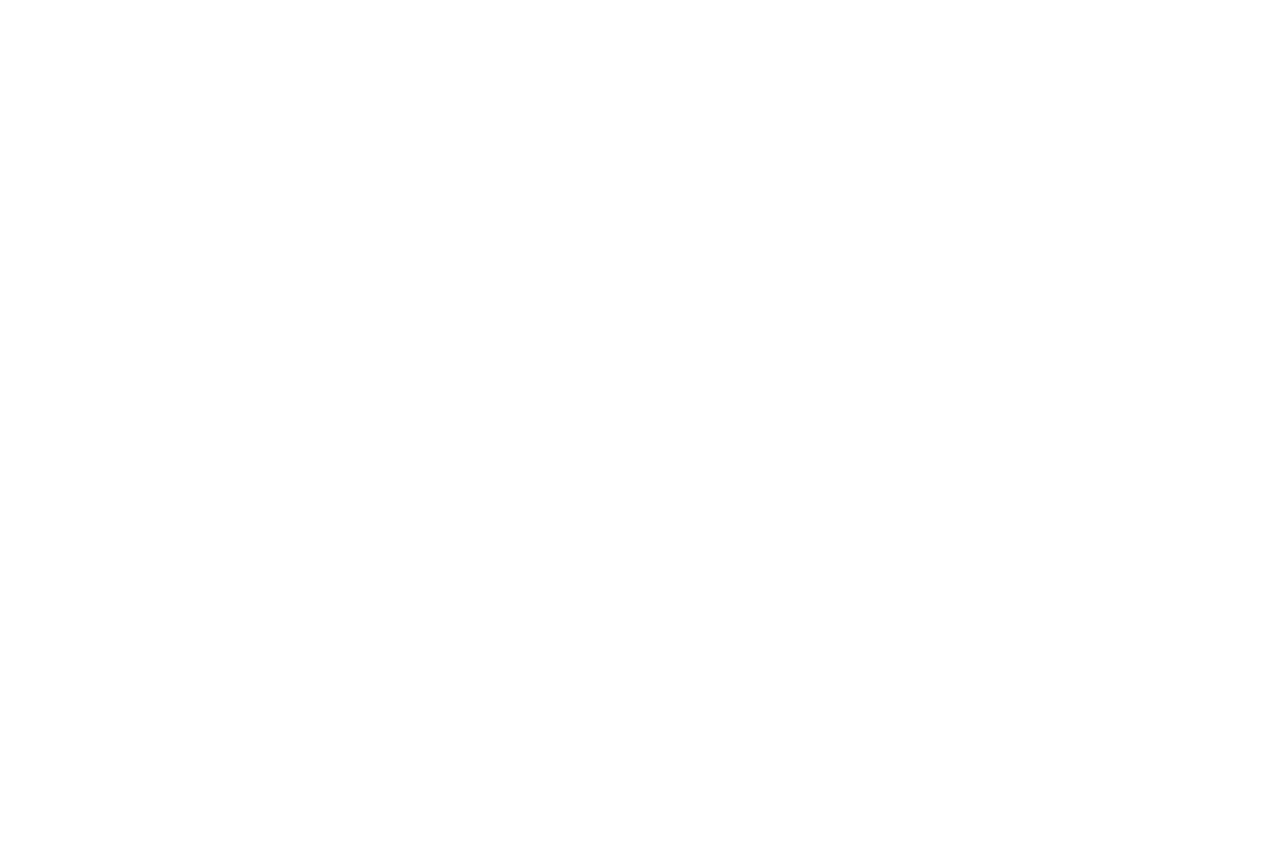
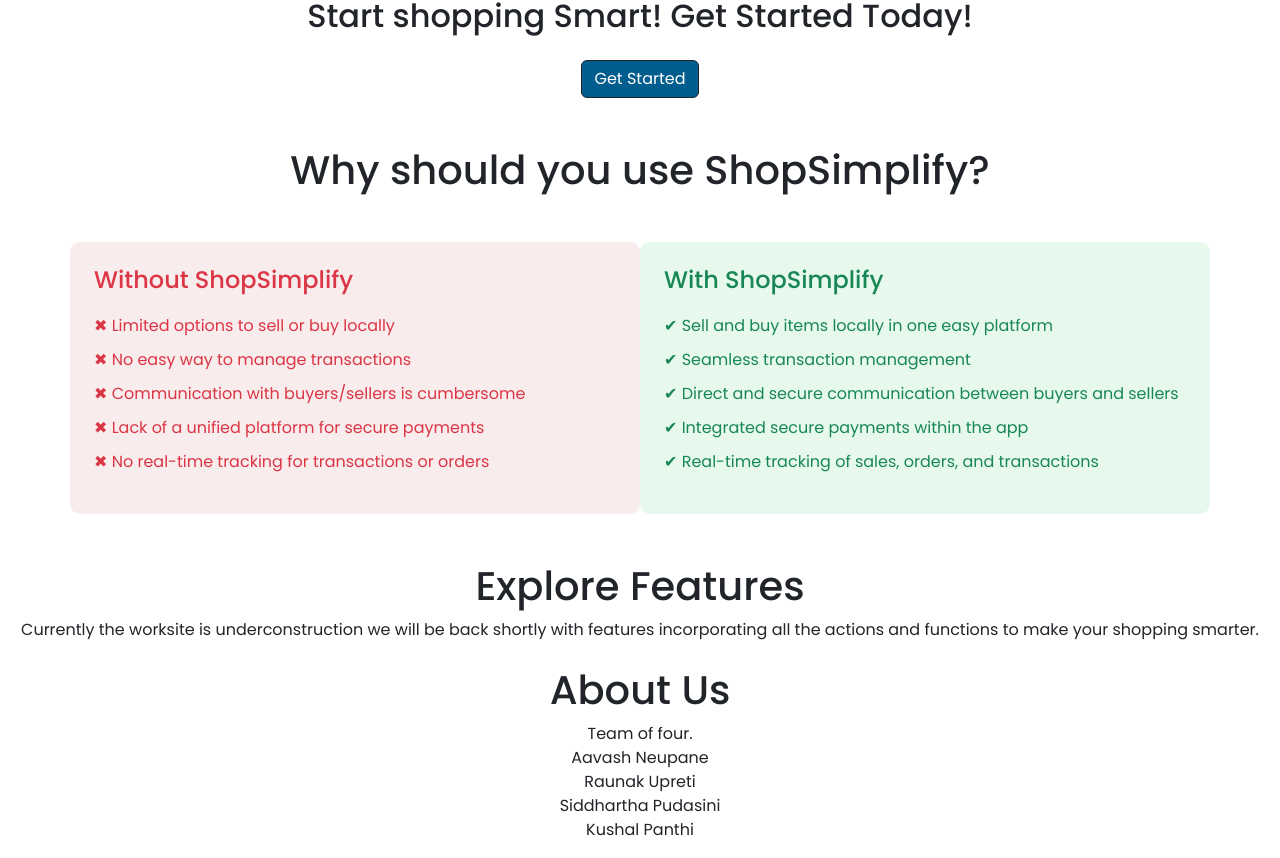
Before and after one commit to TheCodingWizard27/Capstone, a React (Create React App) app in the folder frontend/: page / in a window 1280 px wide. Shown: the part 710-1568 px from the top of the page. Before the commit the page ends 800 px from the top, so only its background shows below. Built offline with nearby package versions, Linux system fonts and the light colour scheme.

Commit message:
Why ShopSimplify? section added

```diff
--- a/frontend/package.json
+++ b/frontend/package.json
@@ -4,6 +4,8 @@
   "private": true,
   "dependencies": {
     "@fortawesome/fontawesome-free": "^6.6.0",
+    "@fortawesome/free-solid-svg-icons": "^6.6.0",
+    "@fortawesome/react-fontawesome": "^0.2.2",
     "@testing-library/jest-dom": "^5.17.0",
     "@testing-library/react": "^13.4.0",
     "@testing-library/user-event": "^13.5.0",
--- a/frontend/src/App.js
+++ b/frontend/src/App.js
@@ -11,7 +11,7 @@ import Home from './pages/home';
 import { useState } from 'react';
 
 function App() {
-  const [isAuthenticated, setAuthenticated] = useState(true);
+  const [isAuthenticated, setAuthenticated] = useState(false);
   return (
     <div className="App">
       <Router>
--- a/frontend/src/pages/landingPage.js
+++ b/frontend/src/pages/landingPage.js
@@ -51,15 +51,40 @@ const Tagline = () => {
 
 const WhyShop = () => {
   return (
-    <div className=" container-fluid paragraph-section">
-      <h1 className="d-flex justify-content-center mt-4">
-        <a id="why">Why Shop Simplify?</a>
-      </h1>
-      <p className="text-center" justify-content-center>
-        We provide the best services. Learn more on our WhyShop.
-      </p>
+    <>
+    <h1 className="container-fluid d-flex justify-content-center mt-4" style={{marginBottom: '20px'}}>
+      <a id="why"> Why should you use ShopSimplify?</a>
+    </h1>
+    <div className="container my-5">
+      <div className="row">
+        {/* Left Column */}
+        <div className="col-md-6 p-4" style={{ backgroundColor: '#f9ecec', borderRadius: '10px' }}>
+          <h4 className="text-danger" style={{color: 'black', marginBottom: '20px' }}>Without ShopSimplify</h4>
+          <ul className="list-unstyled">
+            <li className="text-danger" style={{color: 'black', marginBottom: '10px' }}>✖ Limited options to sell or buy locally</li>
+            <li className="text-danger" style={{color: 'black', marginBottom: '10px' }}>✖ No easy way to manage transactions</li>
+            <li className="text-danger" style={{color: 'black', marginBottom: '10px' }}>✖ Communication with buyers/sellers is cumbersome</li>
+            <li className="text-danger" style={{color: 'black', marginBottom: '10px' }}>✖ Lack of a unified platform for secure payments</li>
+            <li className="text-danger" style={{color: 'black', marginBottom: '10px' }}>✖ No real-time tracking for transactions or orders</li>
+          </ul>
+        </div>
+
+        {/* Right Column */}
+        <div className="col-md-6 p-4" style={{ backgroundColor: '#e6f9ec', borderRadius: '10px' }}>
+          <h4 className="text-success" style={{ marginBottom: '20px' }}>With ShopSimplify</h4>
+          <ul className="list-unstyled">
+            <li className="text-success" style={{ marginBottom: '10px' }}>✔ Sell and buy items locally in one easy platform</li>
+            <li className="text-success" style={{ marginBottom: '10px' }}>✔ Seamless transaction management</li>
+            <li className="text-success" style={{ marginBottom: '10px' }}>✔ Direct and secure communication between buyers and sellers</li>
+            <li className="text-success" style={{ marginBottom: '10px' }}>✔ Integrated secure payments within the app</li>
+            <li className="text-success" style={{ marginBottom: '10px' }}>✔ Real-time tracking of sales, orders, and transactions</li>
+          </ul>
+        </div>
+      </div>
     </div>
+    </>
   );
+
 };
 
 const ExploreFeature = () => { //! Under Construction
```
Also changed, not shown: 1 other file (tests, documents, lock files or other folders).
